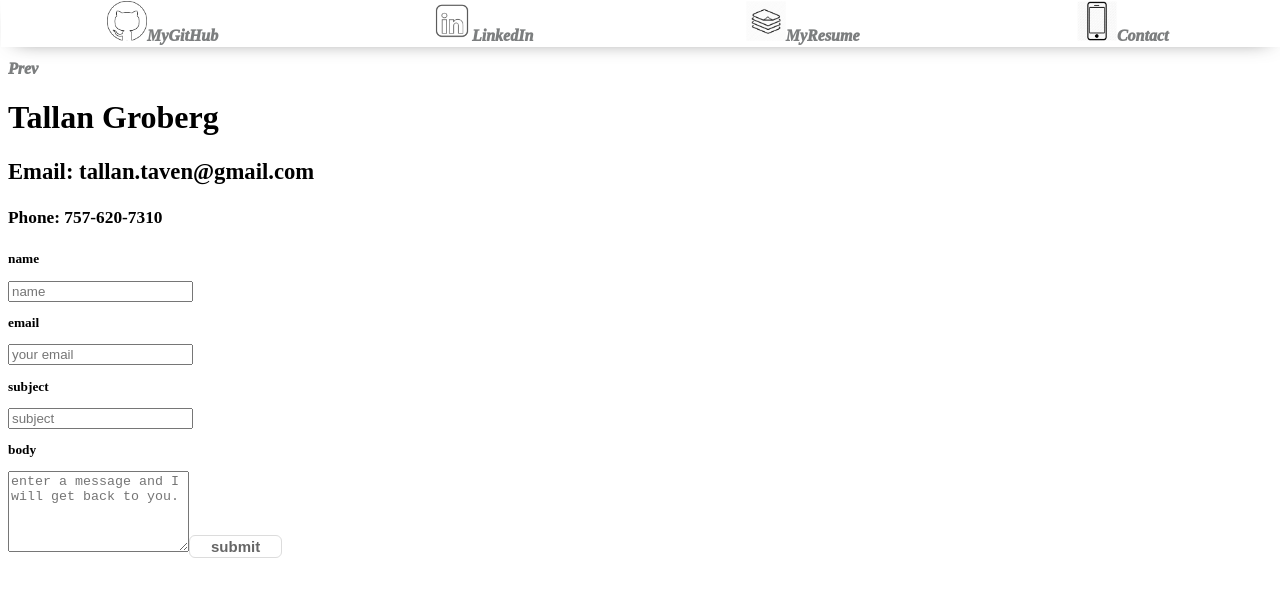
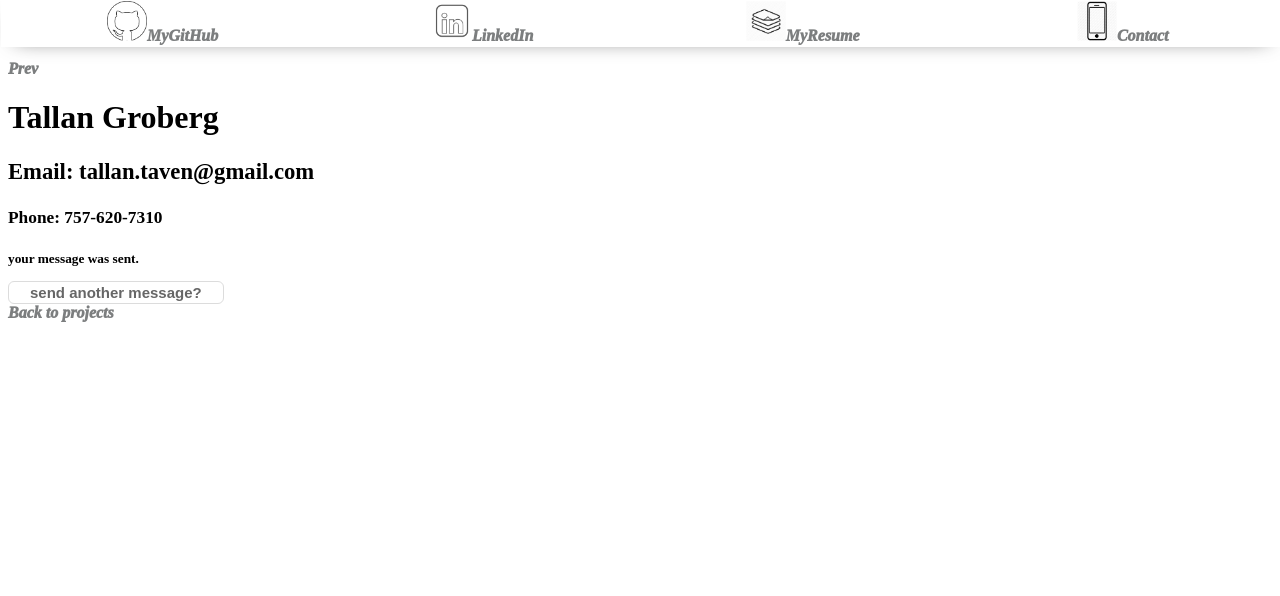
Before and after one commit to cicadapurp/clean-portfolio, a React (Create React App) app: page /contact in a window 1280 px wide. Shown: the top 596 px of the page. Built offline with nearby package versions, Linux system fonts and the light colour scheme; a web font is replaced by a local one.

Commit message:
site mailer running

```diff
--- a/src/components/Contact.js
+++ b/src/components/Contact.js
@@ -4,6 +4,8 @@ import Axios from 'axios';
 import styled from 'styled-components'
 
 const Contact = () => {
+  const [complete, setComplete] = useState(true)
+  const [error, setError] = useState('')
   const [inputs, setInputs] = useState({
     name: '',
       email: "",
@@ -12,14 +14,18 @@ const Contact = () => {
 
         const handleSubmit = e => {
           e.preventDefault()
-            Axios.post('/feedback', {
+            Axios.post('https://the-stor-e.herokuapp.com/feedback', {
               subject: inputs.subject,
               name: inputs.name,
               email: inputs.email,
               text: inputs.text,
             })
             .then(res => {
-              console.log(res)
+              res.status === 200 && setComplete(prev => (!prev))
+
+            })
+            .catch(err => {
+              setError(err.message)
             })
         }
         const handleChange = e => {
@@ -32,6 +38,7 @@ const Contact = () => {
       <h1>Tallan Groberg</h1>
       <h3>Email: tallan.taven@gmail.com</h3>
       <h4>Phone: 757-620-7310</h4>
+      {!complete ? <>
         <form onSubmit={handleSubmit}>
           <p>name</p>
           <input
@@ -59,7 +66,18 @@ const Contact = () => {
           name="text" id="" cols="20" rows="5"></textarea>
           <ButtonStyle>submit</ButtonStyle>
           </form>
+          </>
+          :
+       <>
+        <p>your message was sent.</p>
+        <ButtonStyle onClick={() => setComplete(prev => (!prev))}>
+          send another message?
+          </ButtonStyle>
+          <br />
+      <Link to='/'>Back to projects</Link>
 
+      </>}
+      {error !== '' && <p>{error}: please email me directly</p>}
     </div>
   );
 };
```
